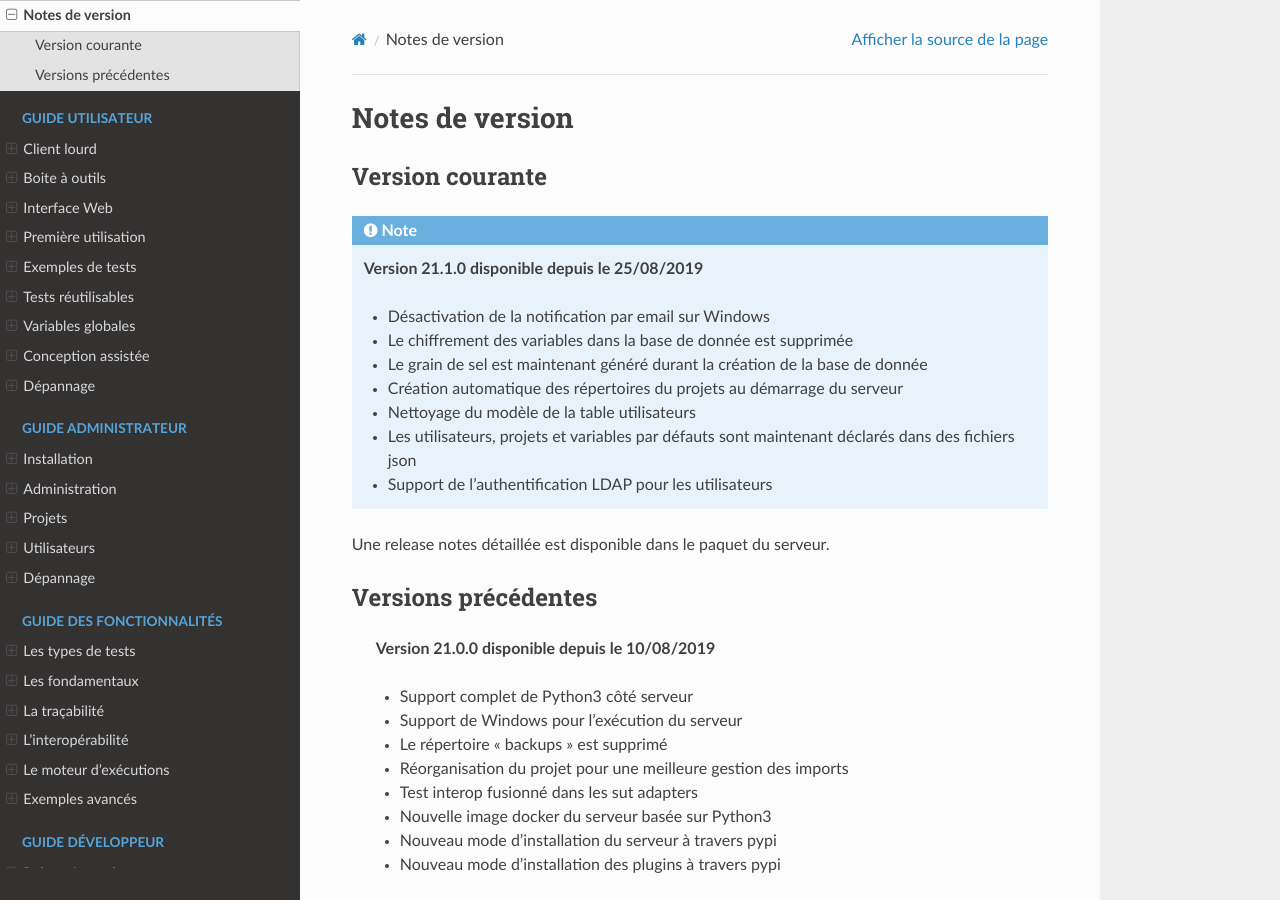
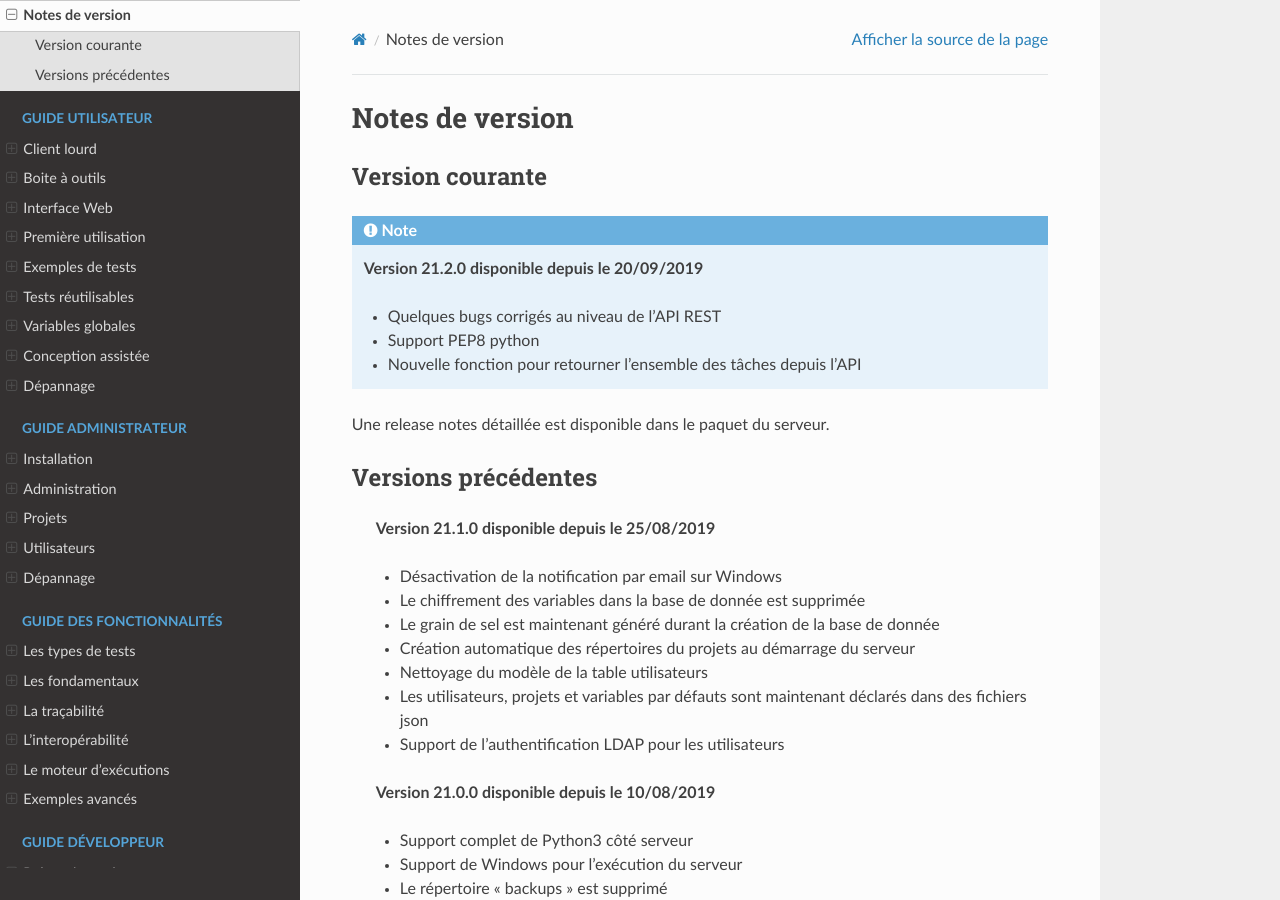
Before and after one commit to ExtensiveAutomation/extensiveautomation-fr.readthedocs.io, a Sphinx documentation site: the page built from docs/about/releasenotes.rst, in a window 1280 px wide and 900 px high. Built offline with Sphinx 7.4.7 and the Read the Docs theme 2.0.0, drawn with Linux system fonts in a browser that asks for light colours.

Commit message:
release 21.2

```diff
--- a/docs/about/releasenotes.rst
+++ b/docs/about/releasenotes.rst
@@ -5,6 +5,19 @@ Version courante
 ---------------
 
 .. note::
+
+ **Version 21.2.0 disponible depuis le 20/09/2019**
+
+ - Quelques bugs corrigés au niveau de l'API REST
+ - Support PEP8 python
+ - Nouvelle fonction pour retourner l'ensemble des tâches depuis l'API
+
+Une release notes détaillée est disponible dans le paquet du serveur.
+
+Versions précédentes
+-------------------
+
+..
 
  **Version 21.1.0 disponible depuis le 25/08/2019**
 
```
Also changed, not shown: other parts of docs/about/releasenotes.rst (+0 -5 lines).
